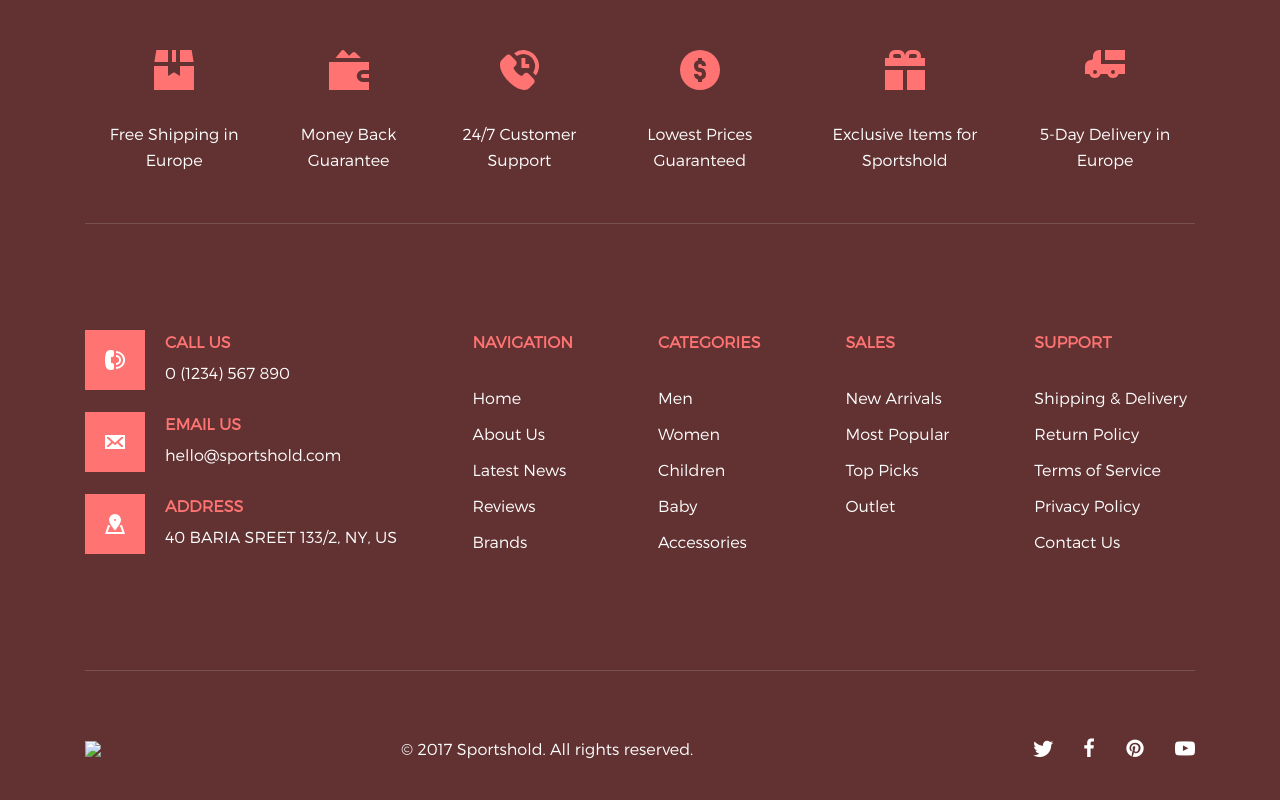
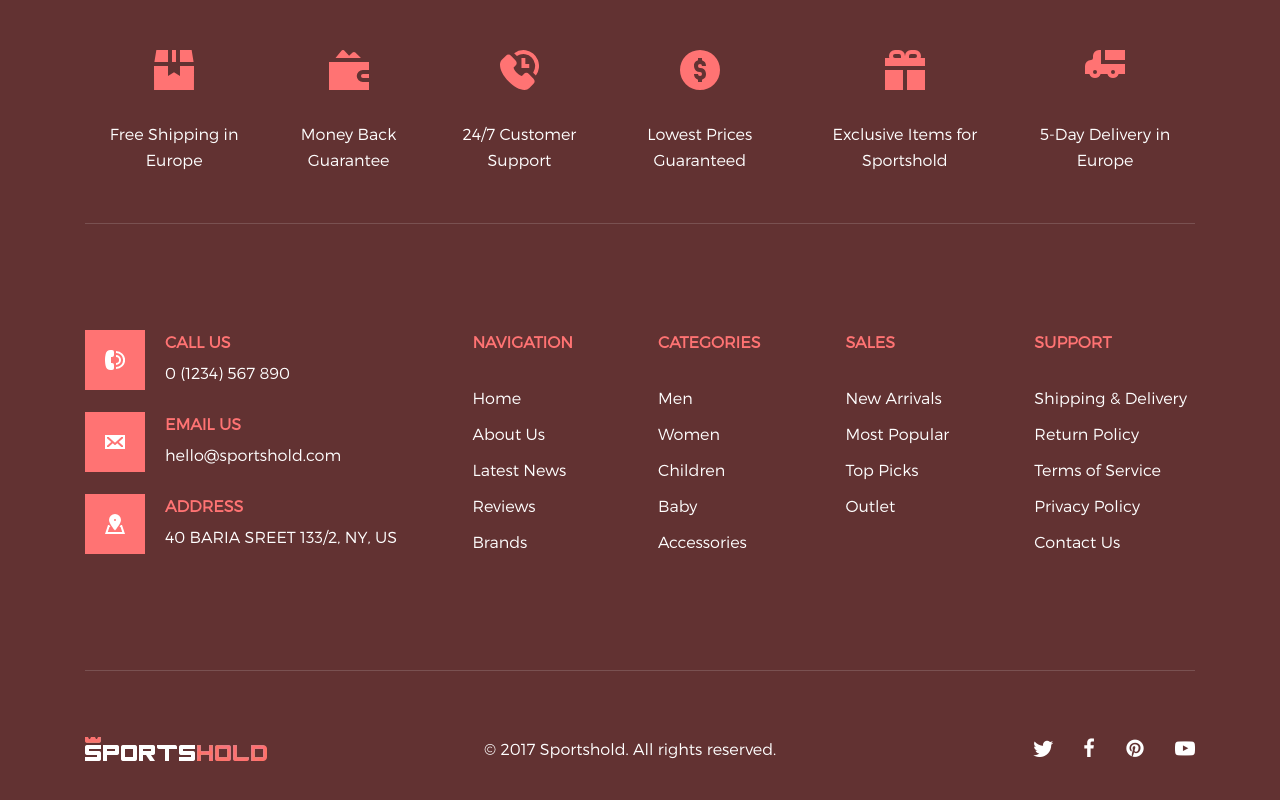
Before and after one commit to Dmitry-webdev/sporthold, a plain HTML site: page index.html in a window 1280 px wide. Shown: the part 3955-4755 px from the top of the page. Drawn offline with Linux system fonts and the light colour scheme; files whose address does not match are found by name.

Commit message:
Update index.html

```diff
--- a/index.html
+++ b/index.html
@@ -504,7 +504,7 @@
             </div>
          </div>
          <div class="footer-copyright footer__flex">
-            <img class="logo" src="img/logo/Logo.webp alt=" SPORTSHOLD">
+            <img class="logo" src="img/logo/Logo.webp" alt="SPORTSHOLD">
             <div class="footer-copyright__text">&copy; 2017 Sportshold. All rights reserved.</div>
             <ul class="footer-copyright__icons">
                <li class="footer-copyright__items"><a href="#" class="footer-copyright__icon footer-copyright__twitter"
```
